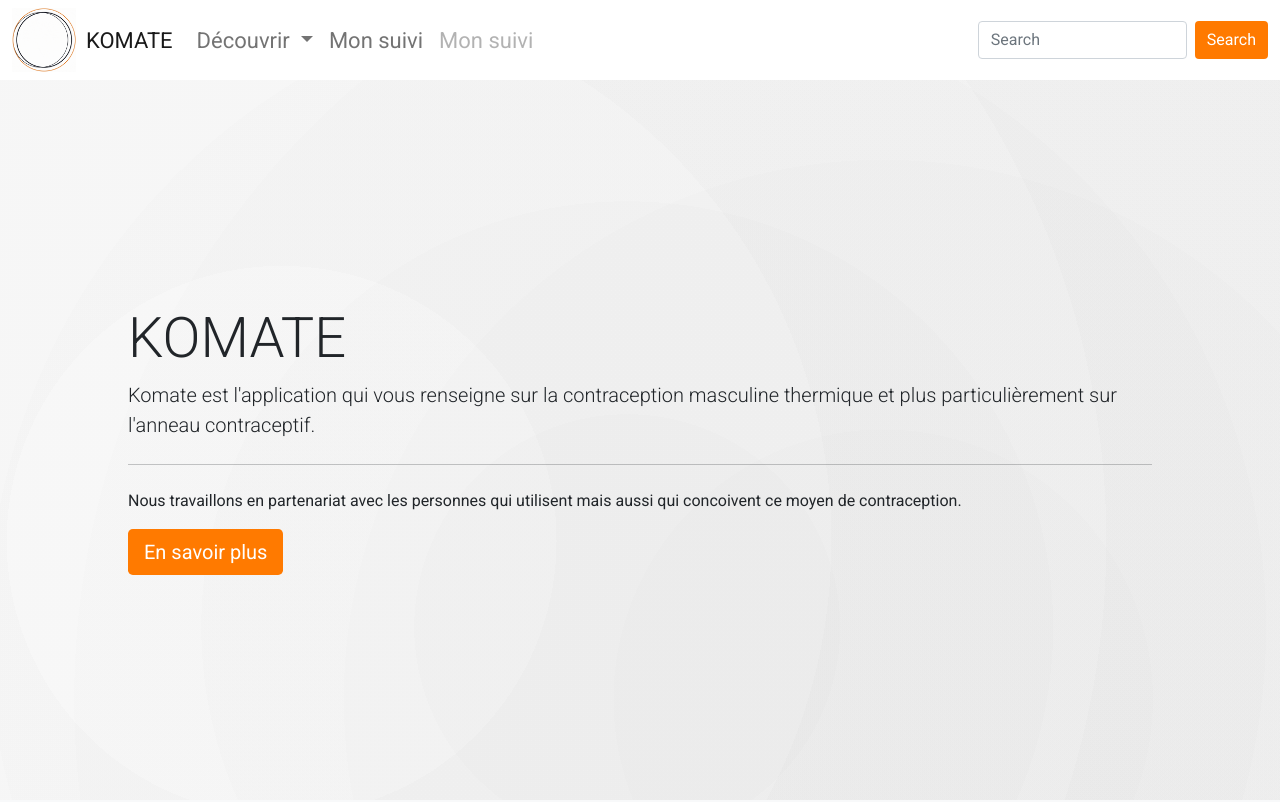
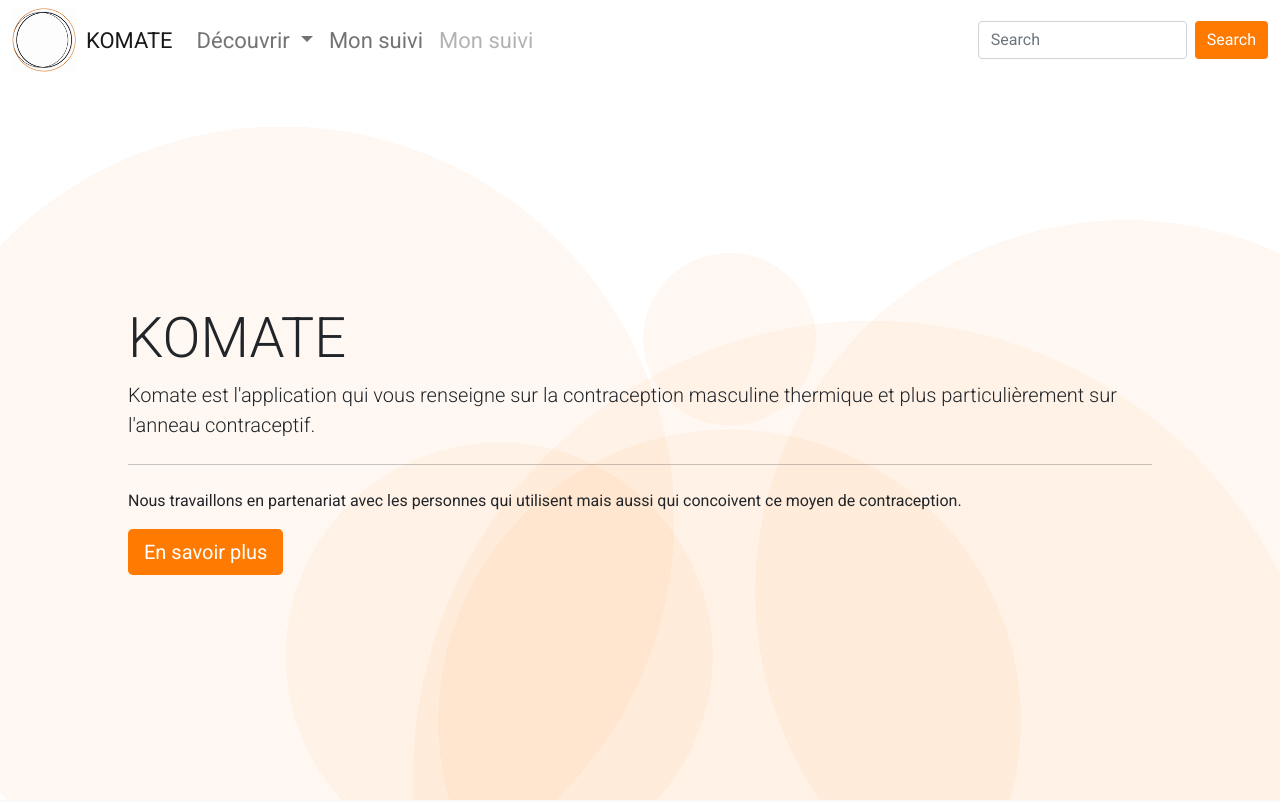
Before and after one commit to Mauranne-lg/komate, an Angular app: page / in a window 1280 px wide. Shown: the top 802 px of the page. Built offline with nearby package versions, Linux system fonts and the light colour scheme.

Commit message:
HOMEPAGE : changing background linear gradient

```diff
--- a/src/app/pages/home/home.component.css
+++ b/src/app/pages/home/home.component.css
@@ -1,38 +1,47 @@
 #home {
   background-image: radial-gradient(
-      circle at 69% 86%,
-      rgba(165, 165, 165, 0.06) 0%,
-      rgba(165, 165, 165, 0.06) 25%,
-      rgba(193, 193, 193, 0.06) 25%,
-      rgba(193, 193, 193, 0.06) 50%,
-      rgba(221, 221, 221, 0.06) 50%,
-      rgba(221, 221, 221, 0.06) 75%,
-      rgba(249, 249, 249, 0.06) 75%,
-      rgba(249, 249, 249, 0.06) 100%
+      circle at 57% 36%,
+      rgba(255, 122, 0, 0.05) 0%,
+      rgba(255, 122, 0, 0.05) 10%,
+      transparent 10%,
+      transparent 100%
     ),
     radial-gradient(
-      circle at 49% 76%,
-      rgba(129, 129, 129, 0.06) 0%,
-      rgba(129, 129, 129, 0.06) 25%,
-      rgba(164, 164, 164, 0.06) 25%,
-      rgba(164, 164, 164, 0.06) 50%,
-      rgba(200, 200, 200, 0.06) 50%,
-      rgba(200, 200, 200, 0.06) 75%,
-      rgba(235, 235, 235, 0.06) 75%,
-      rgba(235, 235, 235, 0.06) 100%
+      circle at 22% 61%,
+      rgba(255, 122, 0, 0.05) 0%,
+      rgba(255, 122, 0, 0.05) 36%,
+      transparent 36%,
+      transparent 100%
     ),
     radial-gradient(
-      circle at 22% 64%,
-      rgba(173, 173, 173, 0.06) 0%,
-      rgba(173, 173, 173, 0.06) 25%,
-      rgba(119, 119, 119, 0.06) 25%,
-      rgba(119, 119, 119, 0.06) 50%,
-      rgba(64, 64, 64, 0.06) 50%,
-      rgba(64, 64, 64, 0.06) 75%,
-      rgba(10, 10, 10, 0.06) 75%,
-      rgba(10, 10, 10, 0.06) 100%
+      circle at 68% 97%,
+      rgba(255, 122, 0, 0.05) 0%,
+      rgba(255, 122, 0, 0.05) 41%,
+      transparent 41%,
+      transparent 100%
     ),
-    linear-gradient(307deg, rgb(255, 255, 255), rgb(255, 255, 255));
+    radial-gradient(
+      circle at 57% 89%,
+      rgba(255, 122, 0, 0.05) 0%,
+      rgba(255, 122, 0, 0.05) 30%,
+      transparent 30%,
+      transparent 100%
+    ),
+    radial-gradient(
+      circle at 39% 80%,
+      rgba(255, 122, 0, 0.05) 0%,
+      rgba(255, 122, 0, 0.05) 22%,
+      transparent 22%,
+      transparent 100%
+    ),
+    radial-gradient(
+      circle at 88% 71%,
+      rgba(255, 122, 0, 0.05) 0%,
+      rgba(255, 122, 0, 0.05) 30%,
+      transparent 30%,
+      transparent 100%
+    ),
+    linear-gradient(0deg, rgb(255, 255, 255), rgb(255, 255, 255));
   height: 90vh;
   display: flex;
   justify-items: center;
```
